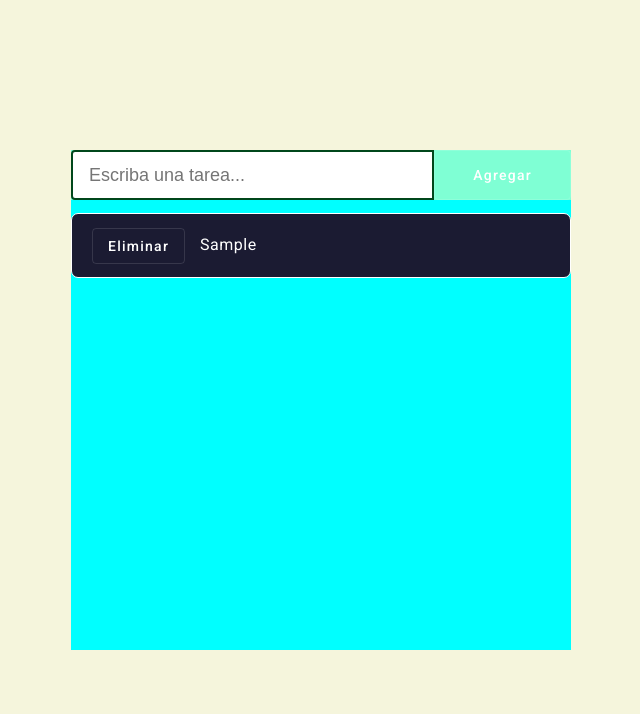
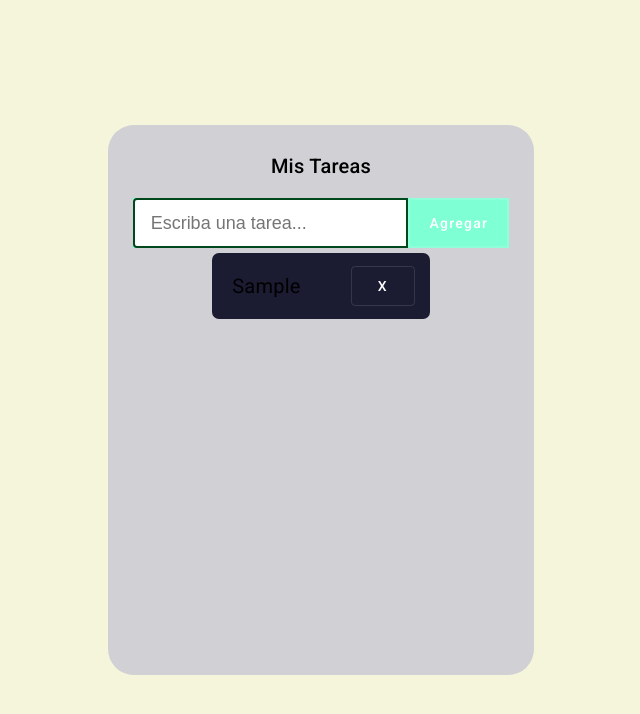
Before and after one commit to JesusEGomez/comoAmigos-interview-Challenge, an Angular app: page / in a window 1280 px wide. Both pictures are taken after typing "Sample" into the empty fields and a click on the button "Agregar". Shown: the top 714 px of the page, without its empty margins (319-959 px from the left). Built offline with nearby package versions, Linux system fonts and the light colour scheme.

Commit message:
estilo de tarjetas para las tareas

```diff
--- a/src/app/components/tasks/tasks.component.css
+++ b/src/app/components/tasks/tasks.component.css
@@ -1,10 +1,14 @@
 .tasks-container {
+  overflow: auto;
   display: flex;
+  max-width: 500px;
   flex-direction: column;
-  min-width: 500px;
-  background-color: aqua;
-  min-height: 500px;
-  flex-wrap: wrap;
+  align-items: center;
+  height: 500px;
+  background-color: #d0d0d5;
+  padding: 25px;
+  margin: 10px;
+  border-radius: 26px;
 }
 .form-container {
   display: flex;
@@ -26,35 +30,44 @@
 .addButton {
   width: 30%;
   height: 100%;
+  border-radius: 4px 0 0 4px;
+  border: 2px solid white;
 }
-.tasksList {
+.taskList {
   display: flex;
-  justify-content: center;
+  flex-direction: column;
+  min-height: 80px;
+  max-width: 80%;
+  align-items: center;
+}
 
-  /* width: 100%; */
-}
 .task {
-  /* text-align: center; */
+  display: flex;
+  min-height: 50px;
+  justify-content: space-between;
+  align-items: center;
+  background-color: #1b1b32;
   width: 100%;
-  min-height: 65px;
-  background-color: #1b1b32;
   margin: 5px 0;
   padding: 8px 15px 8px 20px;
-  display: flex;
-  align-items: center;
   border-radius: 7px;
-  border: 1px solid white;
+  overflow-wrap: anywhere;
+}
+
+.text-task {
+  font-size: 20px;
 }
 .task:hover {
   cursor: pointer;
 }
-.text-task {
-  margin-left: 15px;
-}
+
 .task-Completed {
   background-color: brown;
   text-decoration: line-through;
 }
 
 .deleteButton {
+  margin-left: 15px;
+  width: 40px;
+  height: 40px;
 }
--- a/src/app/components/tasks/tasks.component.html
+++ b/src/app/components/tasks/tasks.component.html
@@ -1,4 +1,5 @@
 <div class="tasks-container">
+  <h2>Mis Tareas</h2>
   <div class="form-container">
     <input
       class="inputTask"
@@ -15,22 +16,24 @@
       Agregar
     </button>
   </div>
-  <mat-list class="ulTasks">
-    <mat-list-item
+  <div class="taskList">
+    <div
       class="task"
       *ngFor="let task of taskList; let i = index"
       [ngClass]="task.state === true ? 'task-Completed' : ''"
       (click)="completeTask(task)"
     >
+      <div class="text-task">
+        {{ task.text }}
+      </div>
       <button
         mat-stroked-button
         class="deleteButton"
         type="button"
         (click)="deleteTask(i)"
       >
-        Eliminar
+        X
       </button>
-      <span class="text-task">{{ task.text }}</span>
-    </mat-list-item>
-  </mat-list>
+    </div>
+  </div>
 </div>
```
